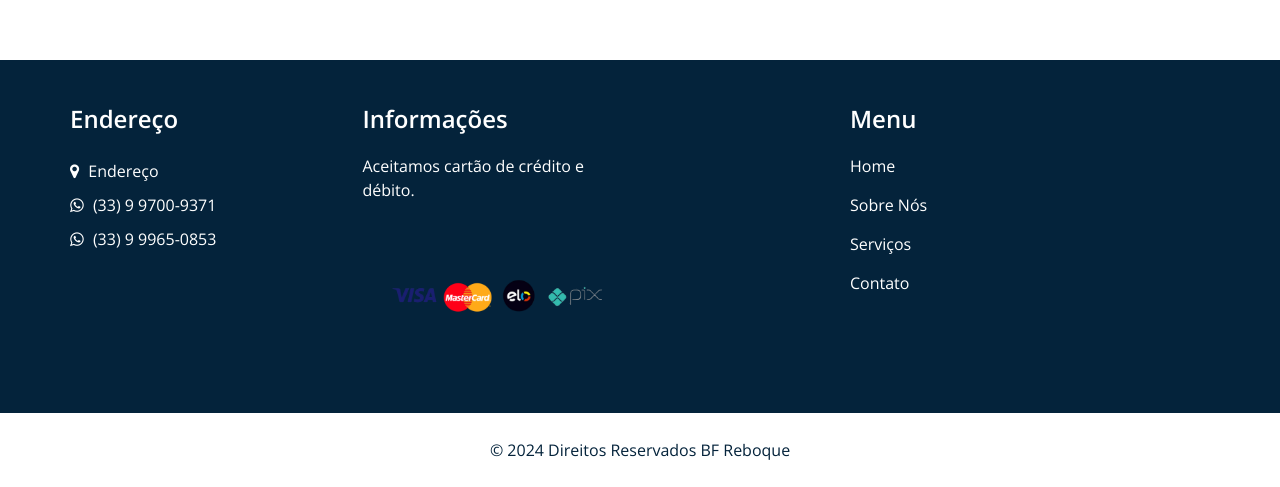
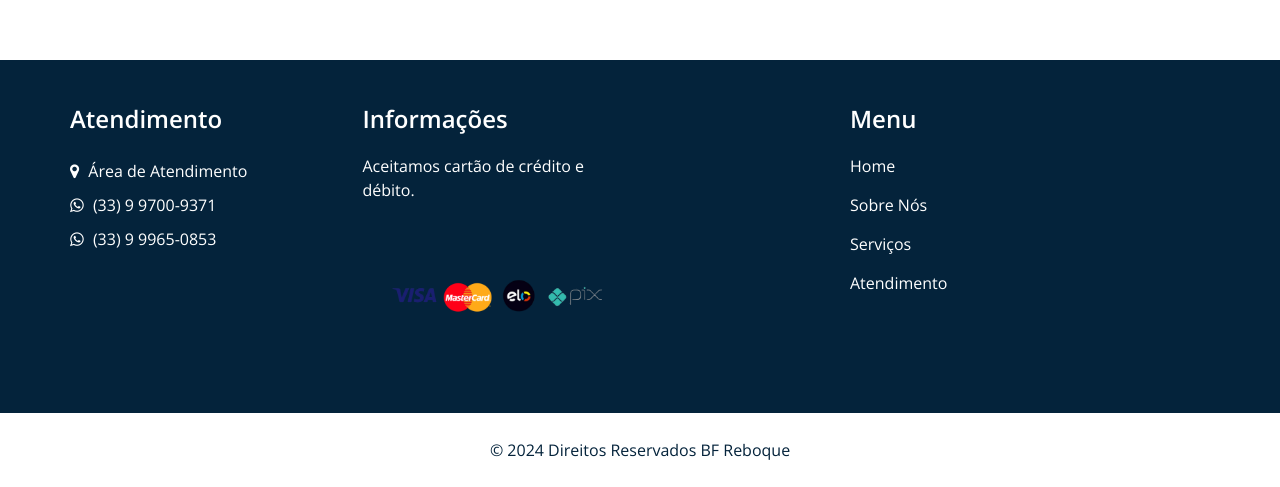
Before and after one commit to GeicyRodrigs/BF-REBOQUE, a plain HTML site: page index.html in a window 1280 px wide. Shown: the part 2939-3426 px from the top of the page. Drawn offline with nearby package versions, Linux system fonts and the light colour scheme; some packages are replaced by stand-ins of ours.

Commit message:
correção final

```diff
--- a/index.html
+++ b/index.html
@@ -38,7 +38,7 @@
 <body>
 
   <!-- whatsapp -->
-  <div id="div_fixa"><a href="https://api.whatsapp.com/send?phone=5533999650853&text=Ol%C3%A1.%20Estou%20precisando%20de%20um%20reboque!" target="_blank"><img src="/images/whatsapp.png" width="54" class="pulse"></a></div>
+  <div id="div_fixa"><a href="https://api.whatsapp.com/send?phone=5533997009371&text=Ol%C3%A1.%20Estou%20precisando%20de%20um%20reboque!" target="_blank"><img src="/images/whatsapp.png" width="54" class="pulse"></a></div>
 
     <style type="text/css">
       #div_fixa {
@@ -457,13 +457,13 @@
         <div class="col-md-6 col-lg-3 info_col">
           <div class="info_contact">
             <h4>
-              Endereço
+              Atendimento
             </h4>
             <div class="contact_link_box">
               <a href="#contato">
                 <i class="fa fa-map-marker" aria-hidden="true"></i>
                 <span>
-                  Endereço
+                  Área de Atendimento
                 </span>
               </a>
               <a href="https://api.whatsapp.com/send?phone=5533997009371&text=Ol%C3%A1.%20Estou%20precisando%20de%20um%20reboque!">
@@ -531,7 +531,7 @@
               </a>
               <a class="" href="#contato">
                 <img src="images/nav-bullet.png" alt="">
-                Contato
+                Atendimento
               </a>
             </div>
           </div>
```
